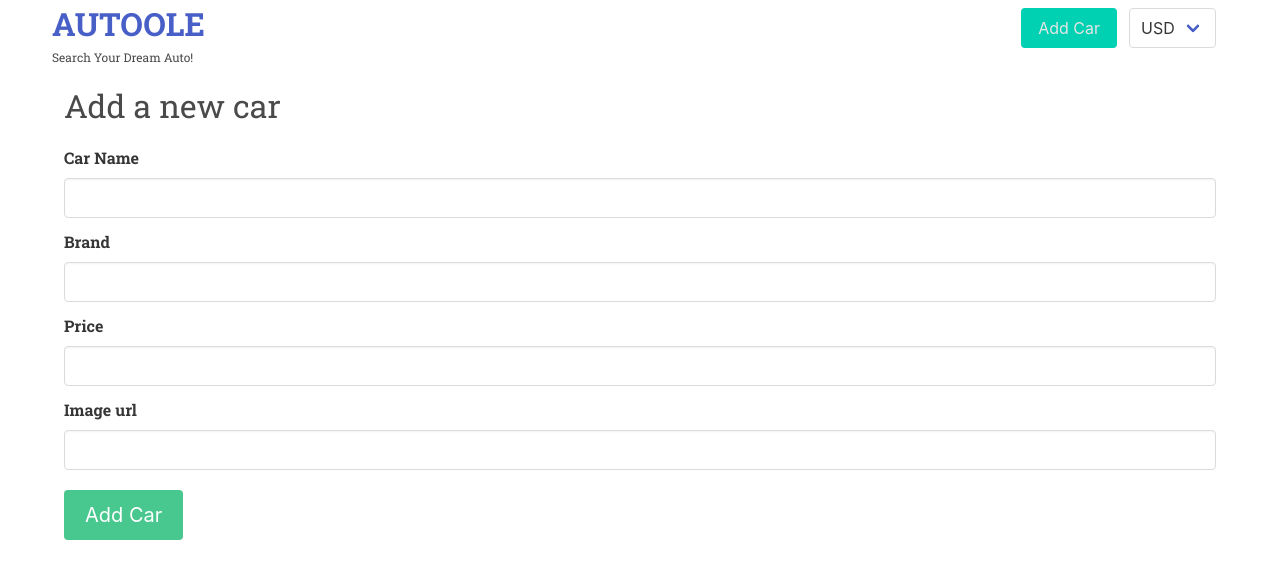
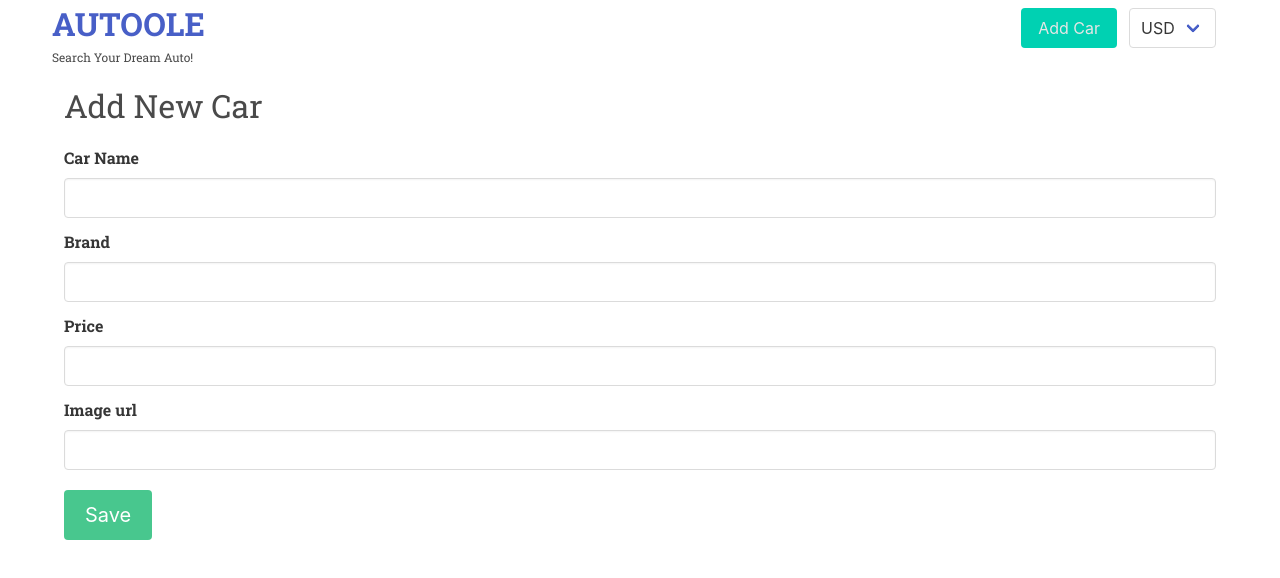
Before and after one commit to rubayethossain/automobile-search, a React (Create React App) app: page / in a window 1280 px wide. Both pictures are taken after a click on the button "Add Car". Shown: the top 578 px of the page. Built offline with nearby package versions, Linux system fonts and the light colour scheme.

Commit message:
Add car update fature

```diff
--- a/src/containers/AddCar/AddCar.js
+++ b/src/containers/AddCar/AddCar.js
@@ -1,7 +1,7 @@
-import { addCar } from "dataStore/cars/cars.actions";
-import { useState } from "react";
+import { addCar, updateCar } from "dataStore/cars/cars.actions";
+import { useEffect, useState } from "react";
 import { useDispatch, connect } from "react-redux";
-import { useHistory } from "react-router";
+import { useHistory, useRouteMatch } from "react-router";
 import { paths } from "Router";
 
 const { default: Button } = require("components/Button");
@@ -16,6 +16,16 @@ function AddCar({ cars }) {
   });
   const dispatch = useDispatch();
   const history = useHistory();
+  const { params } = useRouteMatch();
+
+  useEffect(() => {
+    if (params.car_id) {
+      // eslint-disable-next-line eqeqeq
+      const carDetails = cars.find((car) => car.id == params.car_id);
+
+      addCarData(carDetails);
+    }
+  }, [params, cars]);
 
   const onInputChange = (e) => {
     const target = e.target;
@@ -37,11 +47,20 @@ function AddCar({ cars }) {
     history.push(`${paths.CAR_DETAILS}${lastCar.id + 1}/`);
   };
 
+  const updateCarData = (e) => {
+    e.preventDefault();
+
+    dispatch(updateCar(params.car_id, carData));
+    history.push(`${paths.CAR_DETAILS}${params.car_id}/`);
+  };
+
   return (
     <div className="mt-4">
-      <h2 className="is-size-3 mb-4">Add a new car</h2>
+      <h2 className="is-size-3 mb-4">
+        {params.car_id ? "Update Car" : "Add New Car"}
+      </h2>
 
-      <form onSubmit={saveCar}>
+      <form onSubmit={params.car_id ? updateCarData : saveCar}>
         <TextInput
           name="title"
           label="Car Name"
@@ -76,7 +95,7 @@ function AddCar({ cars }) {
         />
 
         <Button type="submit" className="is-success is-medium mt-2">
-          Add Car
+          {params.car_id ? "Update" : "Save"}
         </Button>
       </form>
     </div>
```
